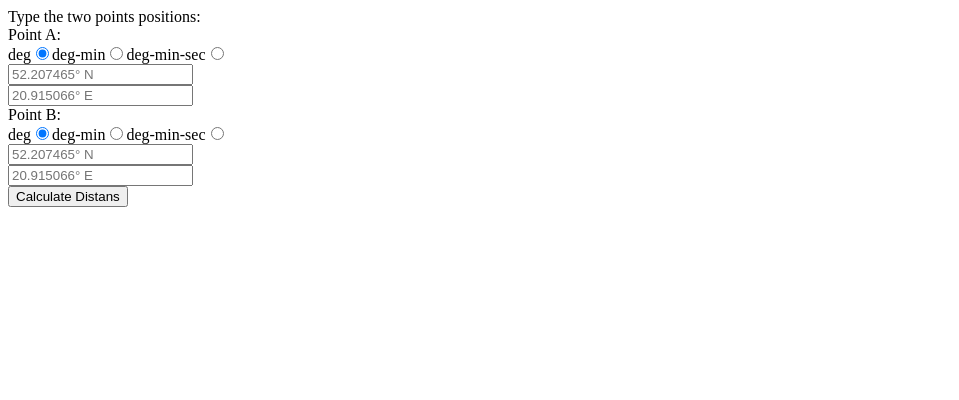
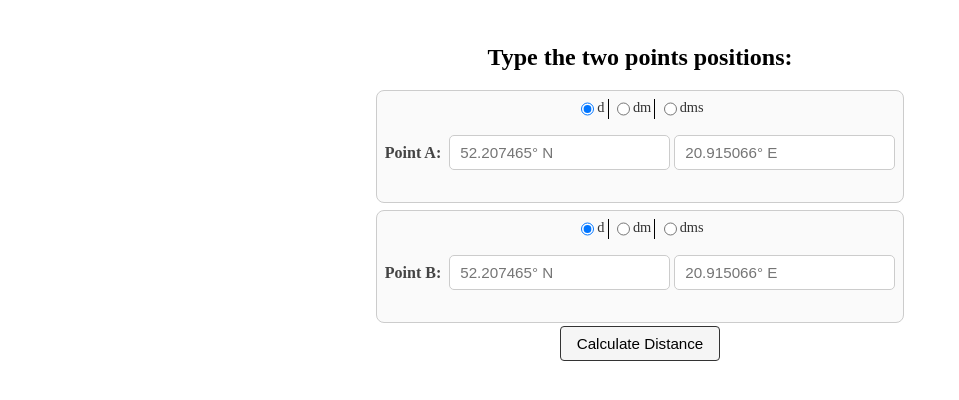
Before and after one commit to 12jerek34jeremi/distance_calculator, a Vue app in the folder frontend/: page / in a window 1280 px wide. Shown: the top 400 px of the page, without its empty margins (0-959 px from the left). Built offline with nearby package versions, Linux system fonts and the light colour scheme.

Commit message:
graphics

```diff
--- a/frontend/src/App.vue
+++ b/frontend/src/App.vue
@@ -51,21 +51,87 @@ function sendToCalculate(){
 </script>
 
 <template>
-  <div><span>Type the two points positions:</span></div>
-  <GeoInput ref="point-a" label-text="Point A" initial-form="d"></GeoInput>
-  <GeoInput ref="point-b" label-text="Point B" initial-form="d"></GeoInput>
-  <div  v-show="loading">
-    <p>Calculating...</p>
-  </div>
-  <div v-show="!loading">
-    <button @click="sendToCalculate">Calculate Distans</button>
-  </div>
-  <div v-show="showDistance">
-    <div><span>Distance</span></div>
-    <div><span>meters: </span>{{Math.round(distance)}}</div>
-    <div><span>kilometers: </span>{{ Math.round(distance/1000)}}</div>
+  <div class="distance-calculator">
+    <div><h2 class="title">Type the two points positions:</h2></div>
+
+    <GeoInput ref="point-a" label-text="Point A" initial-form="d" />
+    <GeoInput ref="point-b" label-text="Point B" initial-form="d" />
+
+    <div class="buttonContainer">
+      <div v-show="loading" class="loading">
+        <p>Calculating...</p>
+      </div>
+
+      <div v-show="!loading" class="action">
+        <button @click="sendToCalculate">Calculate Distance</button>
+      </div>
+    </div>
+
+    <div v-show="showDistance" class="result">
+      <div><strong>Distance</strong></div>
+      <div><span>Meters:</span> {{ Math.round(distance) }}</div>
+      <div><span>Kilometers:</span> {{ Math.round(distance / 1000) }}</div>
+    </div>
   </div>
 </template>
 
+
 <style scoped>
+.distance-calculator {
+  margin: 0 auto;
+  padding: 1rem;
+  box-sizing: border-box;
+  display: flex;
+  flex-direction: column;
+  align-items: center;
+}
+
+.title {
+  font-size: 1.5rem;
+  font-weight: 600;
+  margin-bottom: 1rem;
+  text-align: center;
+}
+.newDiv {
+  min-height: 3rem;
+}
+
+.loading p {
+  font-style: italic;
+  color: #555;
+  margin: 0;
+}
+
+button {
+  padding: 0.5rem 1rem;
+  font-size: 0.95rem;
+  border: 1px solid #333;
+  background-color: #f5f5f5;
+  border-radius: 4px;
+  cursor: pointer;
+  transition: background-color 0.2s ease-in-out;
+}
+
+button:hover {
+  background-color: #e0e0e0;
+}
+
+
+.result {
+  margin-top: 1rem;
+  text-align: center;
+  font-size: 1rem;
+}
+
+.result span {
+  font-weight: 600;
+}
+@media (max-width: 500px) {
+.title {
+  font-size: 1.0rem;
+  font-weight: 600;
+  margin-bottom: 1rem;
+  text-align: center;
+}
+}
 </style>
--- a/frontend/src/components/GeoCoordinate.vue
+++ b/frontend/src/components/GeoCoordinate.vue
@@ -84,23 +84,51 @@
 </script>
 
 <template>
-  <div>
-    <div>
-      <div>
+  <div class="input-container">
     <input
       @blur="getCoordinate(parse=true)"
       type="text"
       v-model="positionText"
       :placeholder="placeholderText"
+      class="input-field"
     />
-      </div>
-      <div>
-        <span v-show="displayError">The above is not valid cordinate!</span>
-        <span v-show="displayEmpty">Insert a cordinate!</span>
-      </div>
+    <div class="error-message-box">
+      <p v-show="displayError" class="error-text">The above is not a valid coordinate!</p>
+      <p v-show="displayEmpty" class="error-text">Insert a coordinate!</p>
     </div>
   </div>
 </template>
 
 <style scoped>
+.coordinate-container {
+  margin: 0.75rem auto;
+}
+
+.input-field {
+  width: 90%;
+  padding: 8px 10px;
+  font-size: 0.95rem;
+  border: 1.5px solid #ccc;
+  border-radius: 5px;
+  transition: border-color 0.3s ease;
+}
+
+.input-field:focus {
+  outline: none;
+  border-color: #007BFF;
+  box-shadow: 0 0 3px rgba(0, 123, 255, 0.4);
+}
+
+.error-message-box {
+  min-height: 20px;
+  margin-top: 2px;
+  margin-bottom: 2px;
+}
+
+.error-text {
+  color: #d9534f;
+  font-size: 0.85rem;
+  margin: 0;
+  transition: opacity 0.2s ease-in-out;
+}
 </style>
--- a/frontend/src/components/GeoInput.vue
+++ b/frontend/src/components/GeoInput.vue
@@ -1,5 +1,5 @@
 <script setup>
-import {ref, useTemplateRef, watch} from 'vue'
+import { ref, useTemplateRef, watch } from 'vue'
 import GeoPoint from '@/models/geo_point.js'
 import GeoCoordinate from '@/components/GeoCoordinate.vue'
 
@@ -17,7 +17,7 @@ import {ref, useTemplateRef, watch} from 'vue'
   const lat = latCom.value.getCoordinate();
   const lon = lonCom.value.getCoordinate();
 
-    if (isNaN(lat) || isNaN(lon)) {
+  if (lat === null || lon===null) {
     return null;
   }
 
@@ -32,31 +32,93 @@ import {ref, useTemplateRef, watch} from 'vue'
   }
 )
 
-  defineExpose({getPosition});
+defineExpose({ getPosition });
 
 </script>
 
 <template>
-  <div>
-    <div>
-      <div>
-        <label>{{labelText}}:</label>
+  <div class="coordinate-group">
+    <div class="form-selector">
+      <label>
+        <input type="radio" value="d" v-model="whichForm" />
+        d
+      </label>
+      <label>
+        <input type="radio" value="dm" v-model="whichForm" />
+        dm
+      </label>
+      <label>
+        <input type="radio" value="dms" v-model="whichForm" />
+        dms
+      </label>
     </div>
-      <div>
-        <label for="one">deg</label>
-        <input type="radio" id="raio-d" value="d" v-model="whichForm" />
 
-        <label for="one">deg-min</label>
-        <input type="radio" id="raio-dms" value="dm" v-model="whichForm" />
-
-        <label for="one">deg-min-sec</label>
-        <input type="radio" id="raio-dms" value="dms" v-model="whichForm" />
+    <div class="coordinate-row">
+      <div class="coordinate-label">
+        <label>{{ labelText }}:</label>
       </div>
-      <GeoCoordinate ref="lat" which-axis="lat" :initial-form="props.initialForm"/>
-      <GeoCoordinate ref="lon" which-axis="lon" :initial-form="props.initialForm"/>
+      <GeoCoordinate ref="lat" which-axis="lat" :initial-form="props.initialForm" />
+      <GeoCoordinate ref="lon" which-axis="lon" :initial-form="props.initialForm" />
     </div>
   </div>
 </template>
 
 <style scoped>
+.coordinate-group {
+  border: 1px solid #ccc;
+  border-radius: 8px;
+  padding: 0.5rem;
+  display: inline-block;
+  margin: 0.2rem auto;
+  background-color: #fafafa;
+}
+
+.form-selector {
+  display: flex;
+  justify-content: center;
+  flex-direction: row;
+  margin-bottom: 1rem;
+}
+
+.form-selector label {
+  display: inline-flex;
+  font-size: 0.9rem;
+  cursor: pointer;
+  color: #333;
+  margin: 0;
+  gap: 0;
+  padding: 0 0.2rem 0.2rem;
+  border-right: 1px solid black;
+}
+
+.form-selector label:last-child {
+  border-right: none;
+}
+
+.coordinate-row {
+  justify-content: center;
+  align-items: center;
+  display: flex;
+  flex-direction: column;
+  gap: 0.25rem;
+}
+
+.coordinate-label {
+  font-weight: 600;
+  color: #444;
+}
+
+@media (min-width: 768px) {
+  .coordinate-row {
+    flex-direction: row;
+    gap: 0.25rem;
+    align-items: baseline;
+  }
+
+  .coordinate-label {
+    margin-right: 0.25rem;
+    text-align: right;
+    white-space: nowrap;
+  }
+}
 </style>
```
Also changed, not shown: 1 other file (tests, documents, lock files or other folders). Lines whose indentation alone changed are shown as unchanged.
